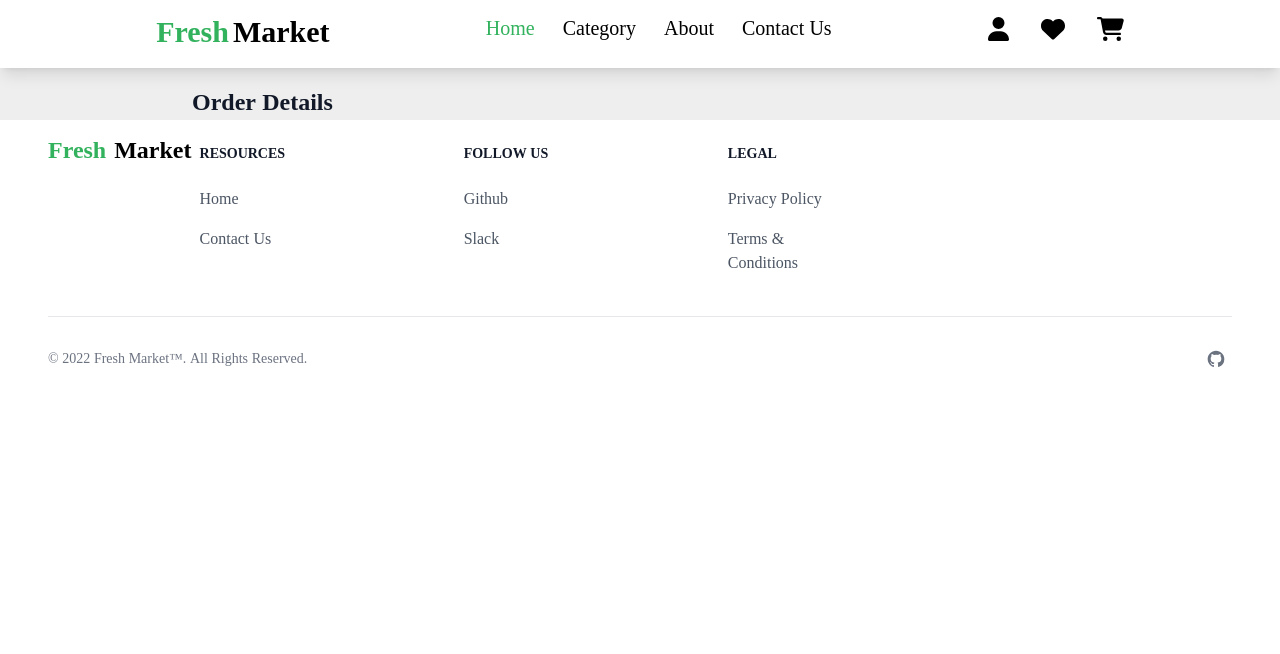
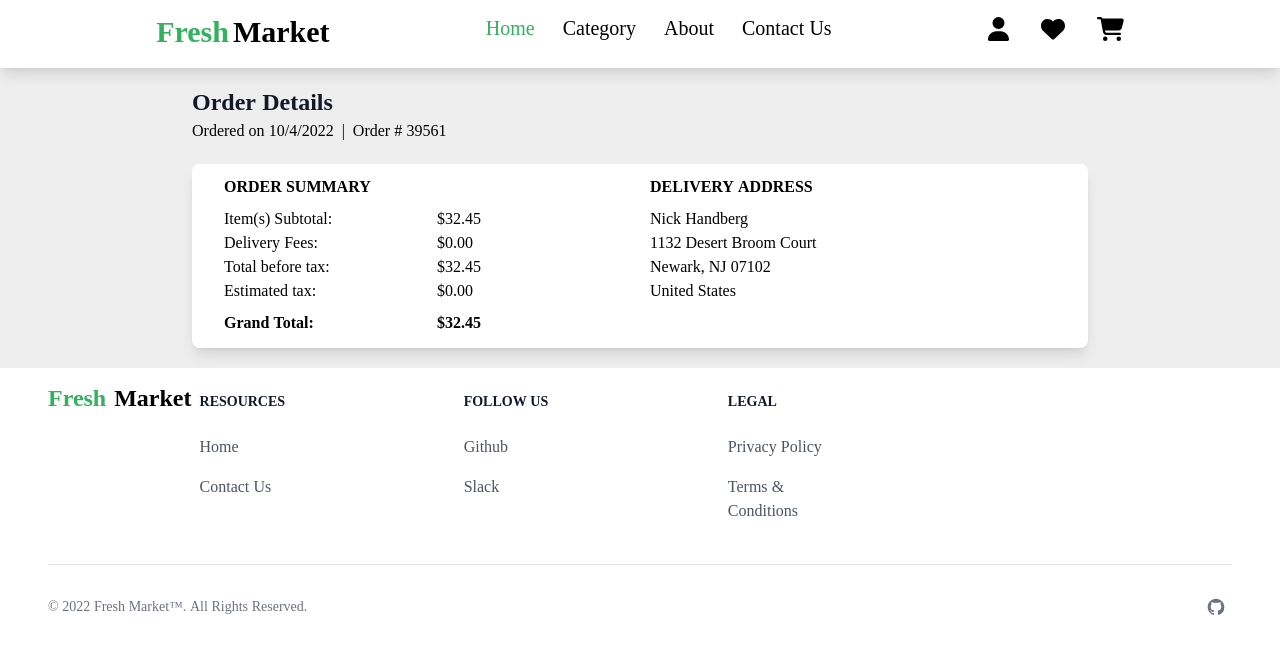
Before and after one commit to thebaker10/Fresh-Mart, a React (Create React App) app: page /OrderDetails/1 in a window 1280 px wide. Shown: the top 654 px of the page. Built offline with nearby package versions, Linux system fonts and the light colour scheme; the HTML template or start-up script is replaced by a standard one.

Commit message:
added order summary component

```diff
--- a/src/Components/OrderPage/Order.tsx
+++ b/src/Components/OrderPage/Order.tsx
@@ -1,4 +1,3 @@
-import { Rating } from "../Card/Rating"
 
 type Props={
     orderID: number,
@@ -28,7 +27,7 @@ export function Order(props:Props) {
                 </div>
                 <div className="flex-auto">
                     <p className="font-medium text-sm">ORDER # {props.orderNum}</p>
-                    <a href="http://localhost:3000/OrderDetails/" className="font-medium text-sm hover:underline dark:text-blue">View order details</a>
+                    <a href={'http://localhost:3000/OrderDetails/'+props.orderID} className="font-medium text-sm hover:underline dark:text-blue">View order details</a>
                 </div>
             </div>
         </div>
--- /dev/null
+++ b/src/Components/OrderPage/OrderSummary.tsx
@@ -0,0 +1,81 @@
+
+type Props={
+    orderID: number,
+    orderNum: string,
+    totalPrice: number,
+    itemQty: number,
+    date: string,
+
+    firstName: string,
+    lastName: string,
+    address: string,
+    city: string,
+    zip: string,
+    state: string,
+    country: string,
+}
+
+export function OrderSummary(props:Props) {
+    return (
+        <div>
+            <div className="flex gap-2">
+                <p>Ordered on {props.date}</p>
+                <p>|</p>
+                <p>Order # {props.orderNum}</p>
+            </div>
+            <div className="p-3 my-5 bg-white shadow-lg rounded-lg overflow-hidden">
+                <div className="flex space-between pl-5">
+                    <div className="w-1/2">
+                        <div className="flex-auto">
+                            <p className="font-bold">ORDER SUMMARY</p>
+                            <div className="flex pt-2">
+                                <p className="font-medium flex-1">{"Item(s) Subtotal:"}</p>
+                                <p className="font-medium flex-1">${props.totalPrice}</p>
+                            </div>
+                            <div className="flex">
+                                <p className="font-medium  flex-1">{"Delivery Fees:"}</p>
+                                <p className="font-medium  flex-1">$0.00</p>
+                            </div>
+                            <div className="flex">
+                                <p className="font-medium flex-1">{"Total before tax:"}</p>
+                                <p className="font-medium flex-1">${props.totalPrice}</p>
+                            </div>
+                            <div className="flex">
+                                <p className="font-medium flex-1">{"Estimated tax:"}</p>
+                                <p className="font-medium flex-1">$0.00</p>
+                            </div>
+                            <div className="flex pt-2">
+                                <p className="font-bold flex-1">{"Grand Total:"}</p>
+                                <p className="font-bold flex-1">${props.totalPrice}</p>
+                            </div>
+                        </div>
+                    </div>
+                    <div className="w-1/2">
+                        <div className="flex-auto">
+                            <p className="font-bold">DELIVERY ADDRESS</p>
+                            <div className="flex pt-2">
+                                <p className="font-medium flex-1">{props.firstName} {props.lastName}</p>
+                            </div>
+                            <div className="flex">
+                                <p className="font-medium  flex-1">{props.address}</p>
+
+                            </div>
+                            <div className="flex">
+                                <p className="font-medium flex-1">{props.city}, {props.state} {props.zip}</p>
+                            </div>
+                            <div className="flex">
+                                <p className="font-medium flex-1">{props.country}</p>
+
+                            </div>
+
+                        </div>
+                    </div>
+                </div>
+
+
+            </div>
+        </div>
+
+
+    )
+}
--- a/src/Pages/OrderDetails.tsx
+++ b/src/Pages/OrderDetails.tsx
@@ -1,7 +1,7 @@
 import { Footer } from "../Components/Footer";
 import { Nav } from "../Components/Nav/Nav";
 import { useParams } from "react-router-dom";
-import {Order} from "../Components/OrderPage/Order"
+import {OrderSummary} from "../Components/OrderPage/OrderSummary"
 
 type Parameters = {
 
@@ -14,7 +14,7 @@ export function OrderDetails() {
             <Nav></Nav>
                 <div className="mx-auto max-w-4xl mt-5">
                     <h1 className="text-gray-900 font-bold text-2xl">Order Details</h1>
-
+                    <OrderSummary orderID={8} orderNum={"39561"} totalPrice={32.45} itemQty={11} date={"10/4/2022"} firstName={"Nick"} lastName={"Handberg"} address={"1132 Desert Broom Court"} city={"Newark"} state={"NJ"} zip={"07102"} country={"United States"}></OrderSummary>
                 </div>
 
             <Footer></Footer>
--- a/src/Pages/OrderPage.tsx
+++ b/src/Pages/OrderPage.tsx
@@ -14,12 +14,15 @@ export function OrderPage() {
             <Nav></Nav>
                 <div className="mx-auto max-w-4xl mt-5">
                     <h1 className="text-gray-900 font-bold text-2xl">Order History</h1>
+                    <Order orderID={8} orderNum={"39561"} totalPrice={32.45} itemQty={11} date={"10/4/2022"}></Order>
+                    <Order orderID={7} orderNum={"38579"} totalPrice={104.92} itemQty={34} date={"10/3/2022"}></Order>
                     <Order orderID={6} orderNum={"38429"} totalPrice={5.99} itemQty={3} date={"10/1/2022"}></Order>
                     <Order orderID={5} orderNum={"38792"} totalPrice={54.99} itemQty={12} date={"9/25/2022"}></Order>
                     <Order orderID={4} orderNum={"39245"} totalPrice={4.56} itemQty={2} date={"9/18/2022"}></Order>
                     <Order orderID={3} orderNum={"37901"} totalPrice={67.95} itemQty={23} date={"9/13/2022"}></Order>
                     <Order orderID={2} orderNum={"29012"} totalPrice={11.95} itemQty={6} date={"9/8/2022"}></Order>
                     <Order orderID={1} orderNum={"28905"} totalPrice={26.85} itemQty={8} date={"9/1/2022"}></Order>
+                    <button className="mt-2 mb-10">View more</button>
                 </div>
 
             <Footer></Footer>
```
